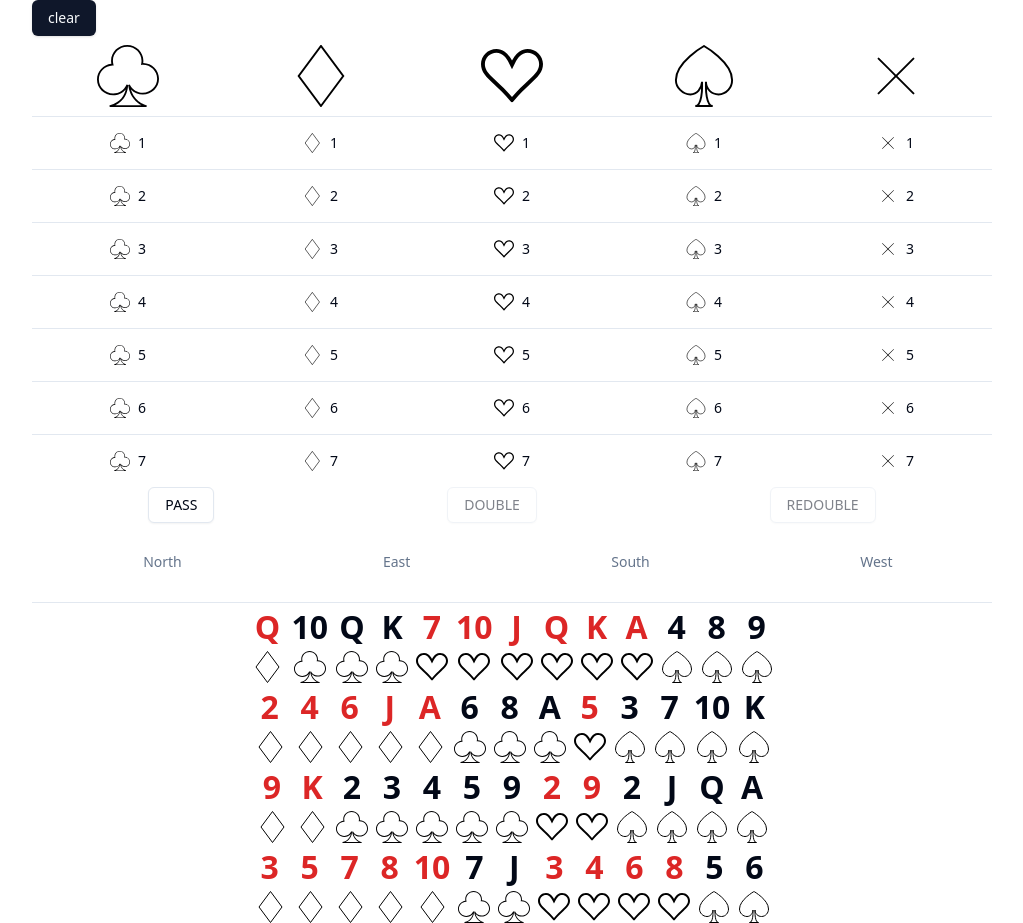
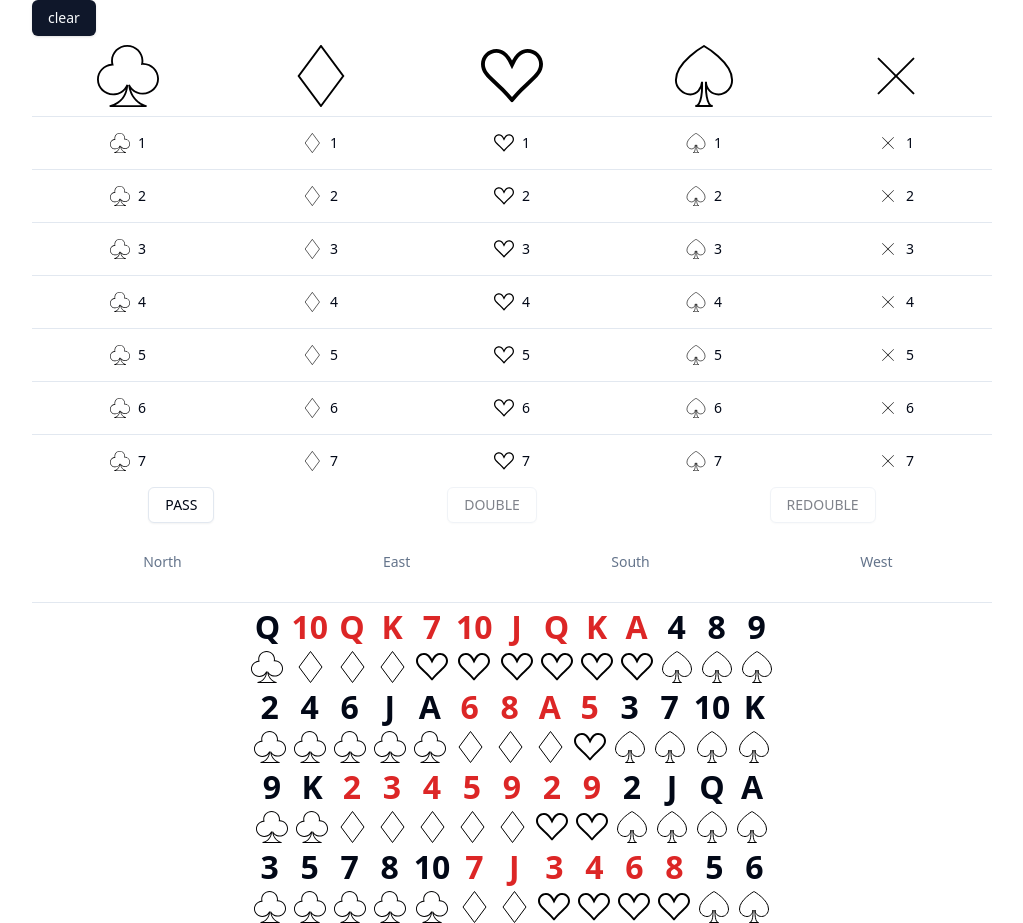
Before and after one commit to poziomk3/bridge-app, a React (Vite) app: page / in a window 1280 px wide. Shown: the whole page, without its empty margins (128-1151 px from the left). Built offline with nearby package versions, Linux system fonts and the light colour scheme.

Commit message:
fix: enums of suits to types

```diff
--- a/src/bridge-game/Bidding.ts
+++ b/src/bridge-game/Bidding.ts
@@ -1,33 +1,31 @@
+import CardSuit from "@/card-lib/types/CardSuit";
+import { suits } from "@/card-lib/types/CardSuit";
 export enum NoContractBid {
   PASS = "PASS",
   DOUBLE = "DOUBLE",
   REDOUBLE = "REDOUBLE",
 }
-export enum ExtendedSuit {
-  CLUBS = "CLUBS",
-  DIAMONDS = "DIAMONDS",
-  HEARTS = "HEARTS",
-  SPADES = "SPADES",
-  NOTRUMP = "NOTRUMP",
-}
+export type ExtendedSuit = CardSuit | "NOTRUMP";
+export const extendedSuit = [...suits, "NOTRUMP"] as const;
 
 export type ContractBid = { value: number; suit: ExtendedSuit };
 export type BidType = ContractBid | NoContractBid;
 export type BidTable = Array<BidType>;
 
 export function getBidValue(bid: ContractBid): number {
-  return Object.values(ExtendedSuit).indexOf(bid.suit) + (bid.value - 1) * 5;
+  return (bid.value - 1) * 5 + extendedSuit.indexOf(bid.suit);
 }
 export function createBidArray(): Array<ContractBid> {
   const bidDeck: Array<ContractBid> = [];
   for (let value = 1; value <= 7; value++) {
-    for (const suit in ExtendedSuit) {
+    for (const suit of extendedSuit) {
       bidDeck.push({
         value: value,
-        suit: ExtendedSuit[suit as keyof typeof ExtendedSuit],
+        suit: suit as ExtendedSuit,
       });
     }
   }
+  console.log(bidDeck.map((bid) => getBidValue(bid)));
   return bidDeck;
 }
 export function isContractBidLegal(
--- a/src/bridge-game/CardDeck.ts
+++ b/src/bridge-game/CardDeck.ts
@@ -1,22 +1,22 @@
-import CardSuit from "../card-lib/types/CardSuit";
+import CardSuit, { suits } from "../card-lib/types/CardSuit";
 import CardValue from "../card-lib/types/CardValue";
 
 export type CardType = { value: CardValue; suit: CardSuit };
 
 export function getCardValue(card: CardType): number {
   return (
-    Object.values(CardSuit).indexOf(card.suit) * 13 +
+    suits.indexOf(card.suit) * 13 +
     Object.values(CardValue).indexOf(card.value)
   );
 }
 
 export function createCardDeck(): Array<CardType> {
   const cardDeck: Array<CardType> = [];
-  for (const suit in CardSuit) {
+  for (const suit of suits) {
     for (const value in CardValue) {
       cardDeck.push({
         value: CardValue[value as keyof typeof CardValue],
-        suit: CardSuit[suit as keyof typeof CardSuit],
+        suit: suit as CardSuit,
       });
     }
   }
--- a/src/bridge-tactic/AuxCounters.ts
+++ b/src/bridge-tactic/AuxCounters.ts
@@ -1,5 +1,5 @@
 import { CardType } from "@/bridge-game/CardDeck";
-import CardSuit from "@/card-lib/types/CardSuit";
+import CardSuit, { suits } from "@/card-lib/types/CardSuit";
 import CardValue from "@/card-lib/types/CardValue";
 
 export function countHCP(hand: CardType[]): number {
@@ -21,7 +21,7 @@ export function countHCP(hand: CardType[]): number {
 
 export function countDP(hand: CardType[]): number {
   let count = 0;
-  for (const suit in CardSuit) {
+  for (const suit in suits) {
     if (countSuitLength(hand, suit as CardSuit) === 2) count += 1;
     if (countSuitLength(hand, suit as CardSuit) === 1) count += 2;
     if (countSuitLength(hand, suit as CardSuit) === 0) count += 3;
@@ -31,10 +31,10 @@ export function countDP(hand: CardType[]): number {
 
 export function getHandDistribution(hand: CardType[]): number[] {
   return [
-    countSuitLength(hand, CardSuit.CLUBS),
-    countSuitLength(hand, CardSuit.DIAMONDS),
-    countSuitLength(hand, CardSuit.HEARTS),
-    countSuitLength(hand, CardSuit.SPADES),
+    countSuitLength(hand, "CLUBS" as CardSuit),
+    countSuitLength(hand, "DIAMONDS" as CardSuit),
+    countSuitLength(hand, "HEARTS" as CardSuit),
+    countSuitLength(hand, "SPADES" as CardSuit),
   ];
 }
 
--- a/src/card-lib/implementation/Card.tsx
+++ b/src/card-lib/implementation/Card.tsx
@@ -1,6 +1,5 @@
 import { FC } from "react";
 import { CardType } from "@/bridge-game/CardDeck";
-import CardSuit from "../types/CardSuit";
 
 interface CardProps {
   card: CardType;
@@ -9,7 +8,7 @@ interface CardProps {
 const Card: FC<CardProps> = ({ card }) => {
   return (
     <div
-      className={`flex flex-col text-[2rem] items-center ${card.suit === CardSuit.HEARTS || card.suit === CardSuit.DIAMONDS ? "text-red-600" : ""}`}
+      className={`flex flex-col text-[2rem] items-center ${card.suit === "HEARTS"  || card.suit === "DIAMONDS" ? "text-red-600" : ""}`}
     >
       <div className="font-extrabold">{card.value}</div>
 
--- a/src/card-lib/types/CardSuit.ts
+++ b/src/card-lib/types/CardSuit.ts
@@ -1,10 +1,5 @@
-enum CardSuit {
-  DIAMONDS = "DIAMONDS",
-  CLUBS = "CLUBS",
 
-  HEARTS = "HEARTS",
+export const suits =["CLUBS", "DIAMONDS" , "HEARTS", "SPADES"] as const;
 
-  SPADES = "SPADES",
-}
-
+type CardSuit = typeof suits[number];
 export default CardSuit;
--- a/src/components/game/bidding-table.tsx
+++ b/src/components/game/bidding-table.tsx
@@ -9,9 +9,9 @@ import {
 } from "../ui/table";
 import {
   BidType,
-  ExtendedSuit,
   NoContractBid,
   createBidArray,
+  extendedSuit,
 } from "@/bridge-game/Bidding";
 import { Button } from "../ui/button";
 import Bid from "./bid";
@@ -26,7 +26,7 @@ const BiddingTable: FC<BidingTableProps> = ({
   isConBidLegal: isBidLegal,
 }) => {
   const bids = createBidArray();
-  const suits = Object.values(ExtendedSuit);
+  const suits = Object.values(extendedSuit);
   const noContractBids = Object.values(NoContractBid);
   const numbersArray: number[] = Array.from(
     { length: 7 },
```
